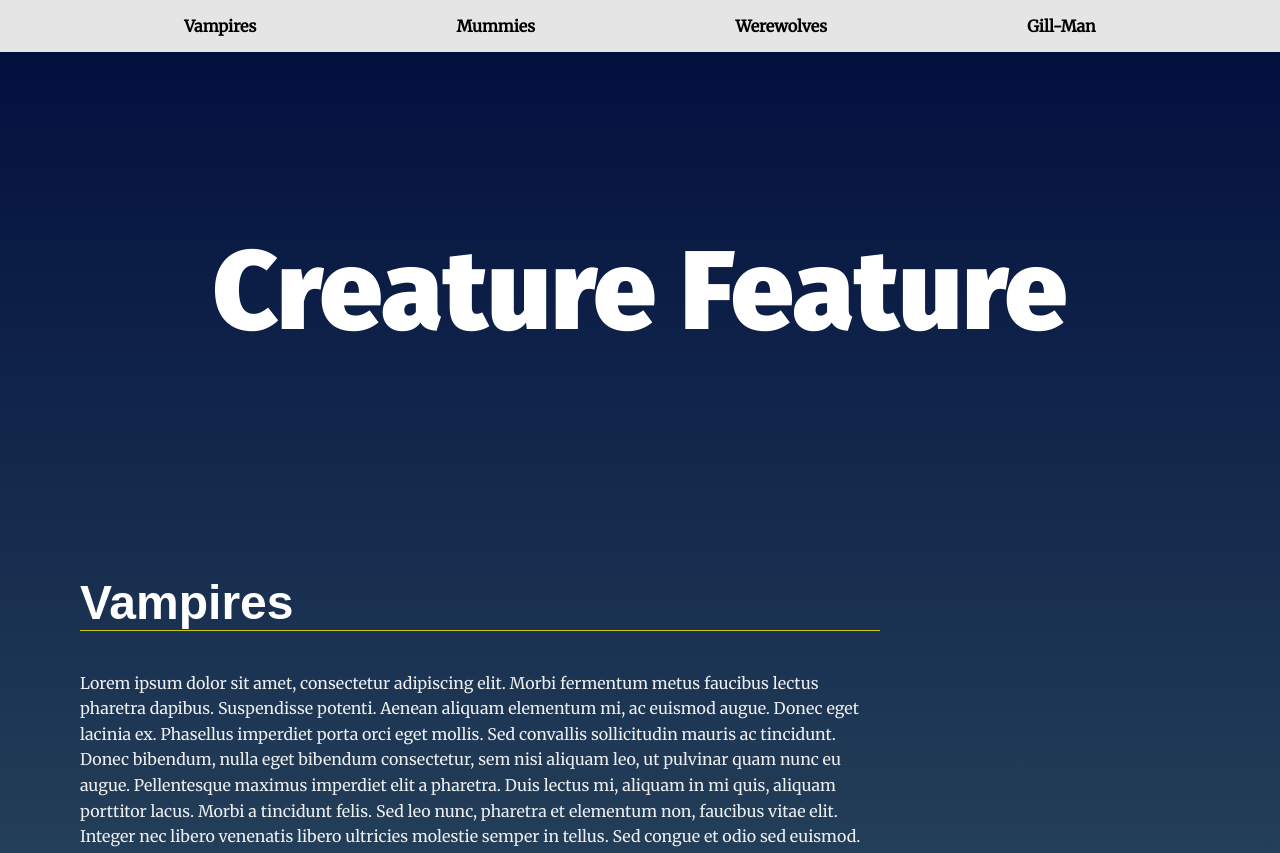
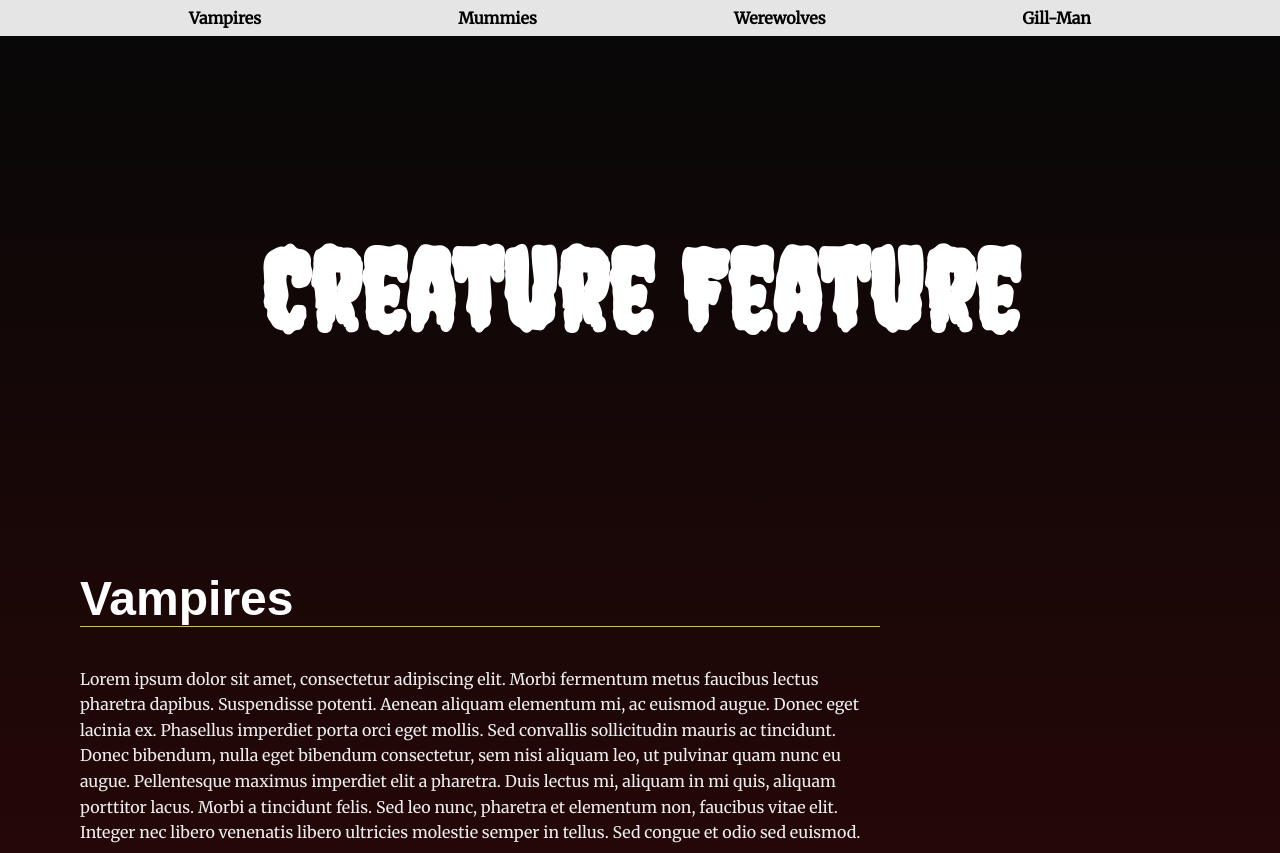
Before and after one commit to TheCatsPajammies/Udacity_GitHub_Repo, a plain HTML site: page Landing-Page/index.html in a window 1280 px wide. Shown: the top 853 px of the page. Drawn offline with Linux system fonts and the light colour scheme.

Commit message:
Ready for review

```diff
--- a/Landing-Page/css/style.css
+++ b/Landing-Page/css/style.css
@@ -11,17 +11,12 @@
 
 /* ---- Base Rules ---- */
 body {
-    background: rgb(136,203,171);
-    background: linear-gradient(0deg, rgba(136,203,171,1) 0%, rgba(0,13,60,1) 100%);
+    background: rgb(121, 0, 0);
+    background: linear-gradient(0deg, rgba(121, 8, 8,1) 0%, rgb(7, 7, 7) 100%);
     margin: 0;
     font-family: 'Merriweather', serif;
     color: #fff;
 }
-
-header {
-    background-image: url("/images/spoopy.jpg");
-}
-
 
 /* Typeography General*/
 h1 {
@@ -29,12 +24,31 @@ h1 {
     font-size: 3em;
     margin: 2em 1rem;
     text-align: center;
+    font-family: 'Creepster', cursive;
 }
 
 @media only screen and (min-width: 35em){
     h1 {
         font-size: 7em;
         margin: 2em 4rem 1em;
+    }
+
+    .navbar__menu ul {
+        padding: 0;
+        margin: 0;
+        text-align: center;
+        background-color: rgba(0, 0, 0, 0.1);
+        display: block;
+        justify-content: space-evenly;
+        align-items: center;
+        font-size: 1em;
+    }
+
+    .navbar__menu li {
+        display: flex;
+        justify-content: center;
+        padding: 0px;
+        font-size: 1em;
     }
 }
 
@@ -72,34 +86,40 @@ section {
 .navbar__menu ul {
     padding-left: 0;
     margin: 0;
-    text-align: right;
+    text-align: center;
     background-color: rgba(0, 0, 0, 0.1);
     display: flex;
     justify-content: space-evenly;
+    align-items: center;
+}
+
+.navbar__menu li:hover {
+    cursor: pointer;
 }
 
 .navbar__menu li {
-    display: inline-flex;
+    display: inline-block;
     justify-content: center;
+    padding: 0px;
 }
 
 .navbar__menu .menu__link {
-    display: block;
-    padding: 1em;
+    display: flex;
+    padding: 0.5em;
     font-weight: bold;
     text-decoration: none;
     color: #000;
 }
 
-.active-class {
-    background-color: red;
+.navbar__menu .active-class {
+    background-color: #444;
     color:#fff;
     transition: ease 0.3s all;
     border-radius: 50%;
 }
 
 .navbar__menu .menu__link:hover {
-    background:crimson;
+    background: #444;
     color: #fff;
     transition: ease 0.3s all;
 }
@@ -212,16 +232,19 @@ section:nth-of-type(3n + 1) .landing__container::after {
 section.your-active-class {
     background: rgb(0, 0, 0);
     background: linear-gradient(0deg, rgba(0, 0, 0, 0.1) 0%, rgba(0, 0, 0, 0) 100%);
+    background-image: url("../images/spoopy.jpg");
 }
 
 section.your-active-class .landing__container::before {
     opacity: 1;
     animation: rotate 4s linear 0s infinite forwards;
+    z-index: 2;
 }
 
 section.your-active-class .landing__container::after {
     opacity: 1;
     animation: rotate 5s linear 0s infinite forwards reverse;
+    z-index: 2;
 }
 
 
--- a/Landing-Page/index.html
+++ b/Landing-Page/index.html
@@ -7,7 +7,8 @@
   <title>Manipulating the DOM</title>
   <!-- Load Google Fonts -->
   <link href="https://fonts.googleapis.com/css?family=Fira+Sans:900|Merriweather&display=swap" rel="stylesheet">  <!-- Load Styles -->
-  <link href="./css/style.css" rel="stylesheet">
+  <link href="https://fonts.googleapis.com/css2?family=Creepster&display=swap" rel="stylesheet">
+  <link href="css/style.css" rel="stylesheet">
 </head>
 <body>
   <!-- HTML Follows BEM naming conventions
@@ -15,7 +16,7 @@
   <header class="page__header">
     <nav class="navbar__menu">
       <!-- Navigation starts as empty UL that will be populated with JS -->
-      <ul id="navbar__list"><!-- Drop <li><a></a></li> using .innerHTML --></ul>
+      <ul id="navbar__list"><!-- Drop <li><a></a></li> using .innerHTML and/or .appendChild --></ul>
     </nav>
   </header>
   <main>
--- a/Landing-Page/js/app.js
+++ b/Landing-Page/js/app.js
@@ -17,12 +17,13 @@
  * Define Global Variables
  *
 */
-// Two variables for the navPopulator function - first one is for .innerHTML
+// Two variables for the navPopulator function - first one is for .innerHTML/appendChild
 const navUl = document.getElementById("navbar__list");
 // Second variable is for list of sections to loop over
 const sectionList = document.querySelectorAll("section");
-// Third variable is to assign scrollTo section on click
-const navLinks = document.querySelectorAll("a");
+
+
+
 
 
 /**
@@ -31,8 +32,8 @@ const navLinks = document.querySelectorAll("a");
  *
 */
 // isInViewport checks element distance from top and returns true/boolean value
-const isInViewport = function(element) {
-    const distance = element.getBoundingClientRect();
+const isInViewport = function(elem) {
+    const distance = elem.getBoundingClientRect();
     return (
         distance.top <= 100 &&
         distance.left >= 0 &&
@@ -43,15 +44,41 @@ const isInViewport = function(element) {
 /**
  * End Helper Functions
  * Begin Main Functions
- *
-*/
+ * // original code - didn't allow for event listener so I had to break it down and add the event listener to <li> instead.
+*/ // navUl.innerHTML += `<li><a class="menu__link ${section.id}" href="#${section.id}">${section.dataset.nav}</a></li>`;
  //build the nav
-const navPopulator = function() {
+// I ended up using this code because it worked the best with the parameters of the assignment
+ const navPopulator = function() {
     sectionList.forEach(function(section) {
-        navUl.innerHTML += `<li><a class="menu__link ${section.id}" href="#${section.id}">${section.dataset.nav}</a></li>`;
+        let intermediate = document.createElement("li");
+        let scroll_target = document.getElementById(section.id);
+        intermediate.className = `menu__link ${section.id}`;
+        intermediate.innerHTML = `${section.dataset.nav}`;
+        intermediate.addEventListener('click', function () {
+            scroll_target.scrollIntoView({ behavior: "smooth", block: "start"})
+        })
+        navUl.appendChild(intermediate);
     });
 }
 
+/* Couldn't get this version to work because I wanted to attach the event listener to the <a> tag - any advice??
+const navPopulator = function() {
+    sectionList.forEach(function(section) {
+        let intermediate = document.createElement("li");
+        let scroll_target = document.getElementById("section");
+        let intermediate_2 = document.createElement("a");
+            intermediate_2.className = `class="menu__link ${section.id}`;
+            intermediate_2.href = `#${section.id}`;
+            intermediate_2.innerHTML = `${section.dataset.nav}`;
+            intermediate_2.addEventListener('click', function () {
+                scroll_target.scrollIntoView({ behavior: "smooth", block: "start"});
+        })
+        intermediate.appendChild(intermediate_2);
+        console.log(intermediate.appendChild(intermediate_2));
+        navUl.appendChild(intermediate.appendChild(intermediate_2));
+    });
+}
+*/
 
 // Add class 'active' to section and to list items/anchors when section is near top of viewport
 const sectionActivator = function () {
@@ -69,7 +96,7 @@ const sectionActivator = function () {
 
 
 
-// Scroll to anchor ID using scrollTO event
+
 
 
 /**
@@ -79,8 +106,10 @@ const sectionActivator = function () {
 */
 
 // Build menu
+// Scroll to anchor ID using scrollTO event
+// Scroll to section on link click
 navPopulator();
-// Scroll to section on link click
+
 
 // Set sections as active
-document.addEventListener("scroll", sectionActivator)
+document.addEventListener("scroll", sectionActivator);
```
